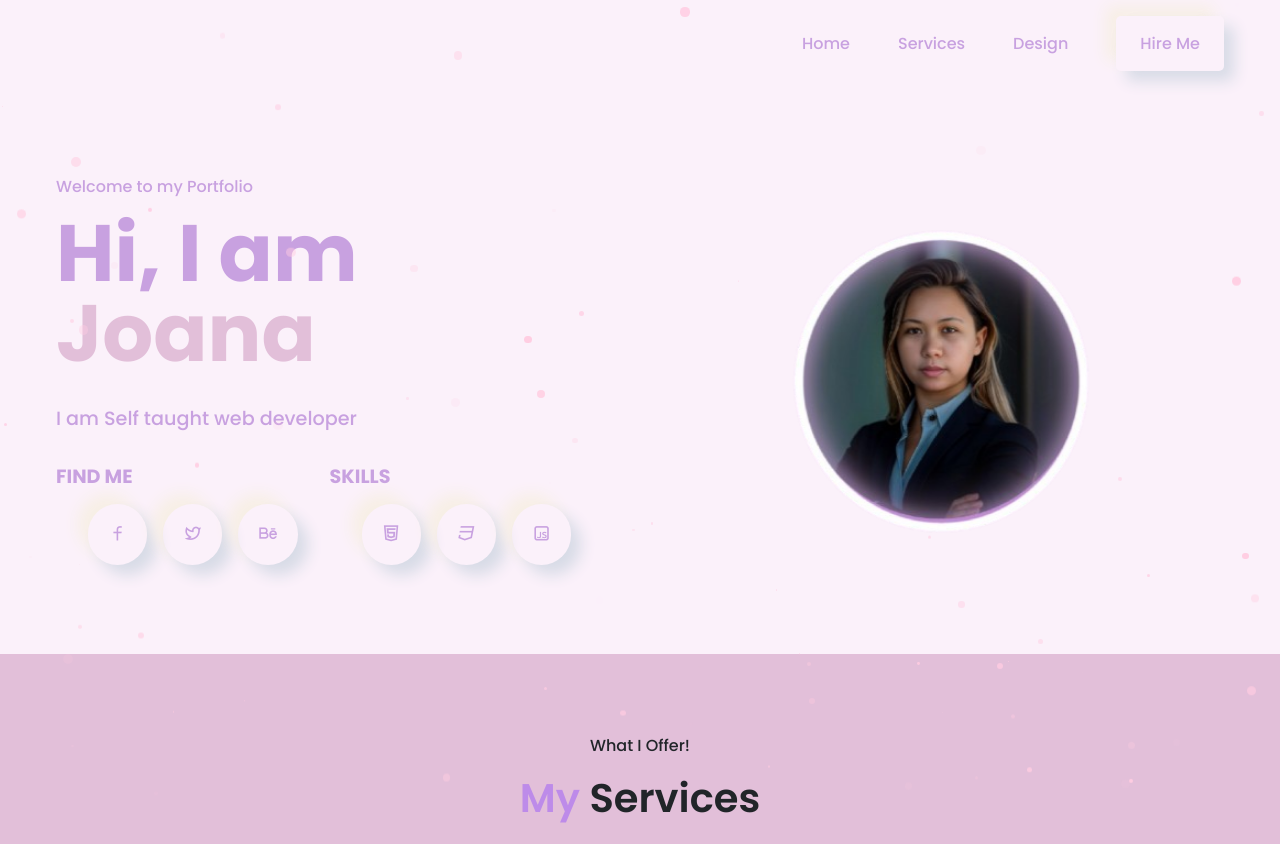
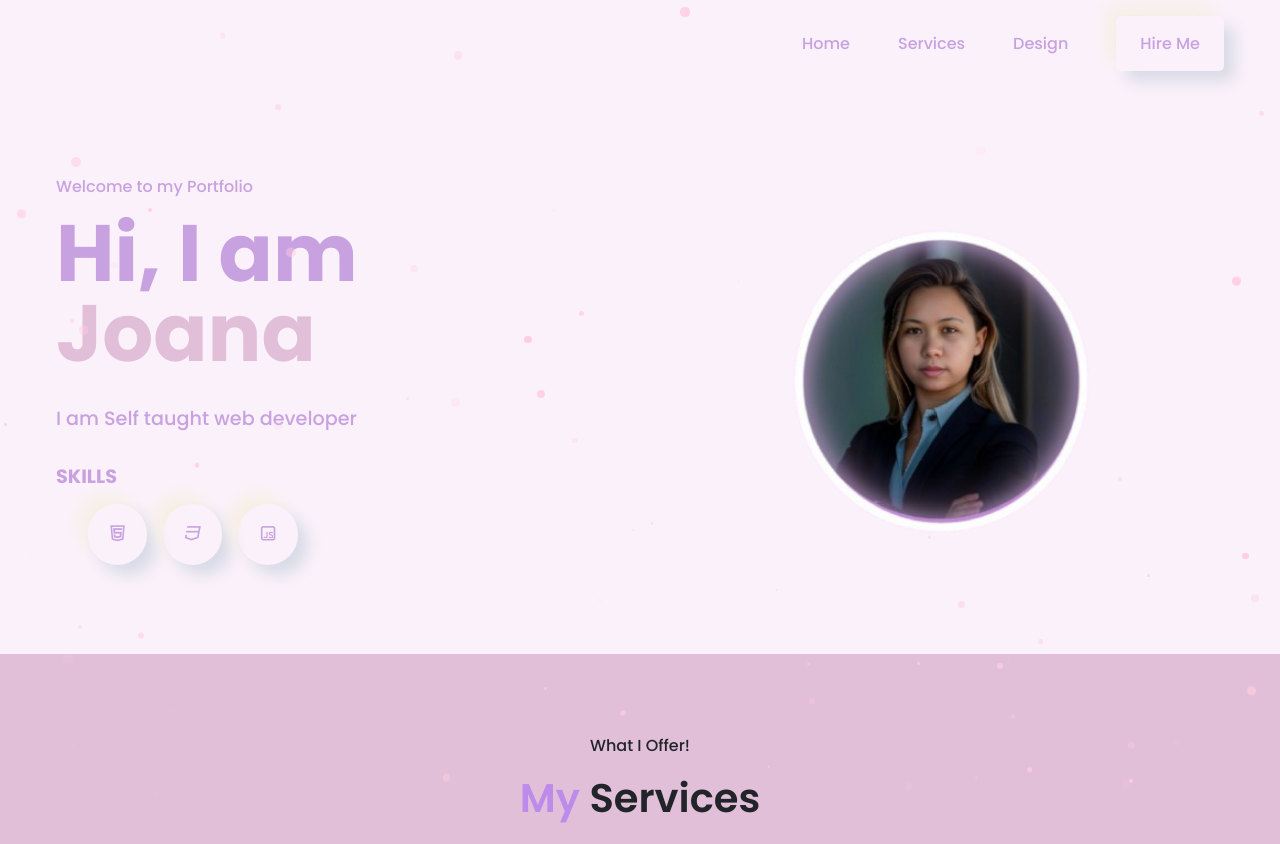
Before and after one commit to jsalongaScript/MyPortFolio, a plain HTML site: page index.html in a window 1280 px wide. Shown: the top 844 px of the page. Drawn offline with nearby package versions, Linux system fonts and the light colour scheme.

Commit message:
Update index.html

```diff
--- a/index.html
+++ b/index.html
@@ -45,19 +45,7 @@
         </p>
         <div class="links">
           <div class="socials">
-            <h4>FIND ME</h4>
-            <ul>
-              <li>
-                <a href="#"><i class="ri-facebook-line"></i></a>
-              </li>
-              <li>
-                <a href="#"><i class="ri-twitter-line"></i></a>
-              </li>
-              <li>
-                <a href="#"><i class="ri-behance-line"></i></a>
-              </li>
-            </ul>
-          </div>
+
           <div class="skills">
             <h4>SKILLS</h4>
             <ul>
```
